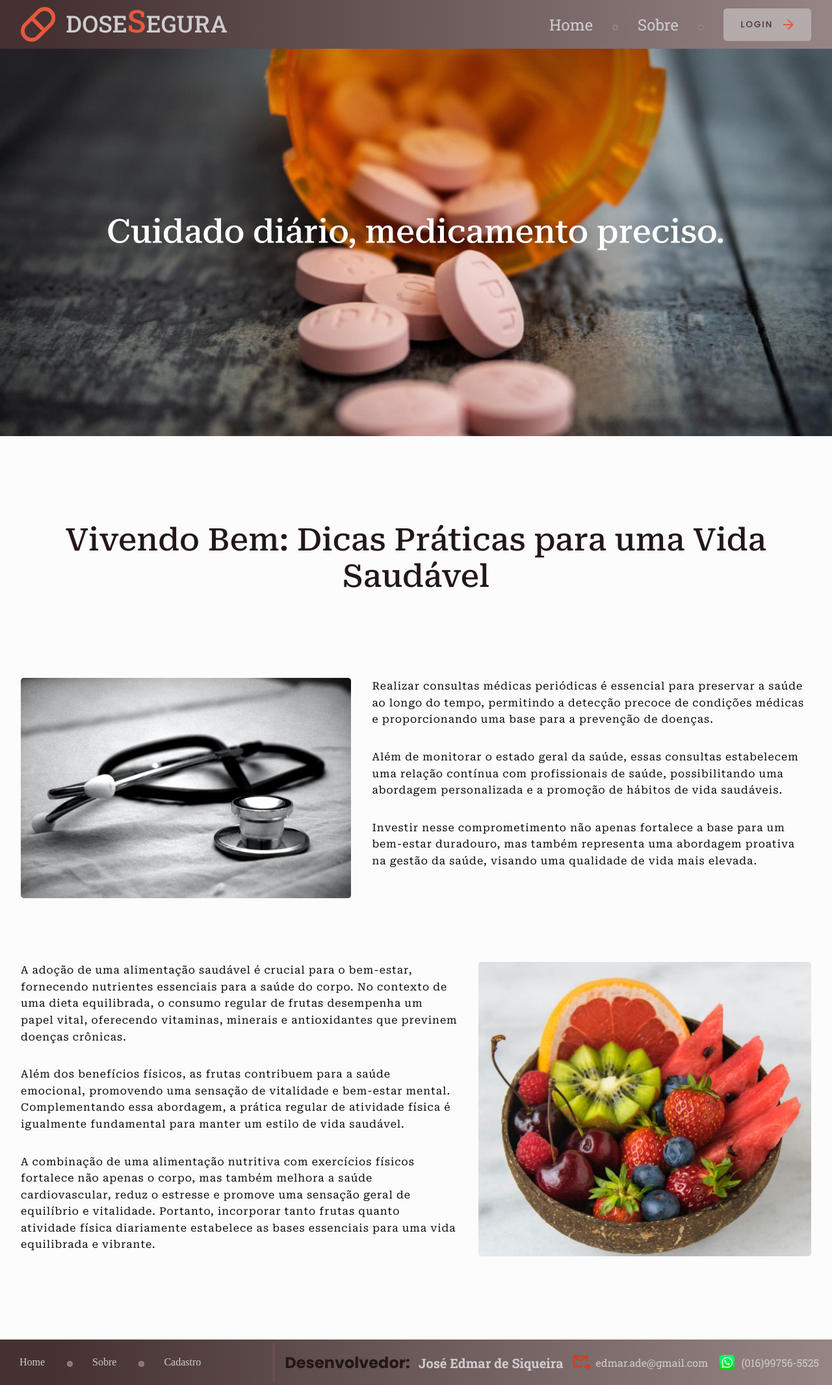
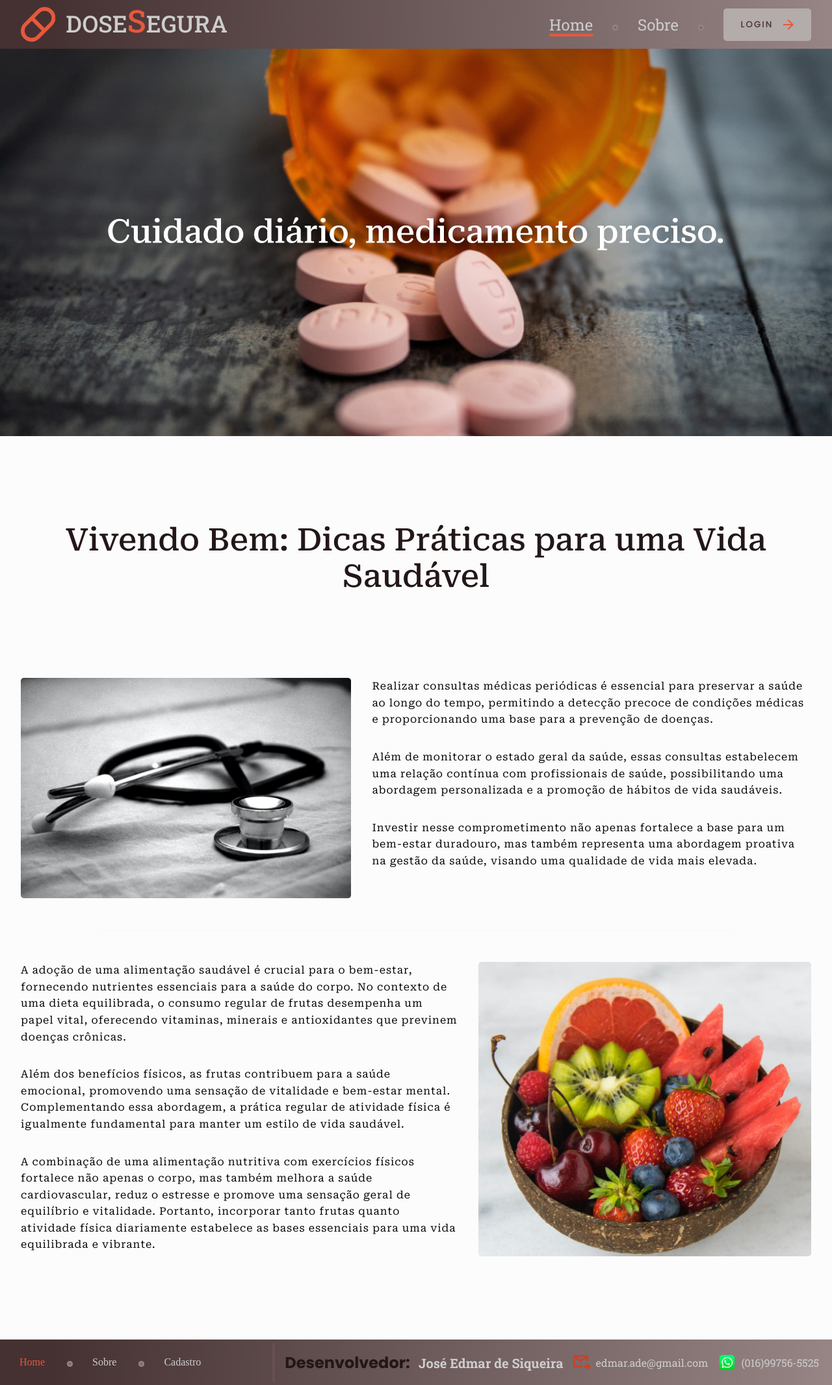
Before and after one commit to jesiqueira/doseSegura, a React (Create React App) app: page / in a window 1280 px wide. Shown: the whole page at 65% size. Built offline with nearby package versions, Linux system fonts and the light colour scheme.

Commit message:
finalizado css para header e footer

```diff
--- a/src/Components/Footer.jsx
+++ b/src/Components/Footer.jsx
@@ -2,15 +2,46 @@ import React from 'react'
 import styles from './Footer.module.css'
 import { ReactComponent as Whatsapp } from '../Assets/Whats.svg'
 import { ReactComponent as Email } from '../Assets/email.svg'
-import { Link } from 'react-router-dom'
+import { Link, useLocation } from 'react-router-dom'
 
 function Footer() {
+  const [pageHome, setPageHome] = React.useState(false)
+  const [pageSobre, setPageSobre] = React.useState(false)
+  const [pageCadastro, setPageCadastro] = React.useState(false)
+
+  const { pathname } = useLocation()
+
+  React.useEffect(() => {
+    if (pathname === '/') {
+      setPageSobre(false)
+      setPageCadastro(false)
+      setPageHome(true)
+    } else if (pathname === '/sobre') {
+      setPageHome(false)
+      setPageCadastro(false)
+      setPageSobre(true)
+    } else if (pathname === '/cadastro') {
+      setPageHome(false)
+      setPageSobre(false)
+      setPageCadastro(true)
+    } else {
+      setPageHome(false)
+      setPageSobre(false)
+      setPageCadastro(false)
+    }
+  }, [pathname])
   return (
     <div className={styles.footer}>
       <nav className={styles.nav}>
-        <Link to="/">Home</Link>
-        <Link to="/sobre">Sobre</Link>
-        <Link to="/cadastro">Cadastro</Link>
+        <Link to="/" className={`${pageHome ? styles.detalhe : ''}`}>
+          Home
+        </Link>
+        <Link to="/sobre" className={`${pageSobre ? styles.detalhe : ''}`}>
+          Sobre
+        </Link>
+        <Link to="/cadastro" className={`${pageCadastro ? styles.detalhe : ''}`}>
+          Cadastro
+        </Link>
       </nav>
       <div className={styles.contato}>
         <h1 className={styles.desenvolvedor}>
--- a/src/Components/Footer.module.css
+++ b/src/Components/Footer.module.css
@@ -24,6 +24,9 @@
   color: #cdcdcd;
   padding: 10px;
 }
+.footer .nav a:hover {
+  color: #fafafa;
+}
 .footer .nav a + a::before {
   content: "";
   width: 5px;
@@ -36,6 +39,9 @@
 }
 .footer .nav a + a {
   margin-left: 1rem;
+}
+.footer .nav .detalhe {
+  color: #e6583c;
 }
 .footer .contato {
   grid-area: contato;
@@ -67,6 +73,9 @@
 }
 .footer .contato .link a svg {
   margin-right: 0.5rem;
+}
+.footer .contato .link a:hover {
+  color: #fafafa;
 }
 .footer .contato .link a + a {
   margin-left: 1rem;
--- a/src/Components/Header.jsx
+++ b/src/Components/Header.jsx
@@ -11,10 +11,22 @@ import useMedia from '../Hooks/useMedia'
 const Header = () => {
   const mobile = useMedia('(max-width: 61.25rem)')
   const [mobileMenu, setMobileMenu] = React.useState(false)
+  const [pageHome, setPageHome] = React.useState(false)
+  const [pageSobre, setPageSobre] = React.useState(false)
   const { pathname } = useLocation()
 
   React.useEffect(() => {
     setMobileMenu(false)
+    if (pathname === '/') {
+      setPageSobre(false)
+      setPageHome(true)
+    } else if (pathname === '/sobre') {
+      setPageHome(false)
+      setPageSobre(true)
+    } else {
+      setPageHome(false)
+      setPageSobre(false)
+    }
   }, [pathname])
 
   return (
@@ -33,8 +45,12 @@ const Header = () => {
         ></button>
       )}
       <nav className={`${mobile ? styles.navMobile : styles.nav} ${mobileMenu && styles.navMobileActive}`}>
-        <NavLink to="/">{mobile && <Home />}Home</NavLink>
-        <NavLink to="/sobre">{mobile && <Info />}Sobre</NavLink>
+        <NavLink to="/" className={`${pageHome ? styles.detalhe : ''}`}>
+          {mobile && <Home />}Home
+        </NavLink>
+        <NavLink to="/sobre" className={`${pageSobre ? styles.detalhe : ''}`}>
+          {mobile && <Info />}Sobre
+        </NavLink>
         <button>
           {mobile && <Login />}LOGIN {!mobile && <Seta />}
         </button>
--- a/src/Components/Header.module.css
+++ b/src/Components/Header.module.css
@@ -35,6 +35,9 @@
 .header .nav a {
   color: #cdcdcd;
 }
+.header .nav a:hover {
+  color: #e8e8e8;
+}
 .header .nav a::after {
   content: "";
   height: 5px;
@@ -69,8 +72,21 @@
   color: #453132;
   background: #b4abab;
 }
+.header .nav button:hover {
+  background: #e8e8e8;
+}
 .header .nav button svg {
   margin-left: 1rem;
+}
+.header .nav .detalhe::before {
+  content: "";
+  position: absolute;
+  height: 4px;
+  width: 68px;
+  margin-top: 30px;
+  display: block;
+  border-radius: 5px;
+  background: #e6583c;
 }
 .header .mobileButton {
   position: relative;
--- a/src/Components/Sass/Footer.module.scss
+++ b/src/Components/Sass/Footer.module.scss
@@ -39,6 +39,10 @@ $corFt_principal: #231718;
       padding: 10px;
     }
 
+    a:hover {
+      color: #fafafa;
+    }
+
     a + a::before {
       content: '';
       width: 5px;
@@ -51,6 +55,10 @@ $corFt_principal: #231718;
     }
     a + a {
       margin-left: 1rem;
+    }
+
+    .detalhe {
+      color: #e6583c;
     }
   }
 
@@ -87,7 +95,12 @@ $corFt_principal: #231718;
         svg {
           margin-right: 0.5rem;
         }
+
+        &:hover {
+          color: #fafafa;
+        }
       }
+
       a + a {
         margin-left: 1rem;
       }
--- a/src/Components/Sass/Header.module.scss
+++ b/src/Components/Sass/Header.module.scss
@@ -49,6 +49,10 @@ $ft_Poppins: 'Poppins', sans-serif;
       color: $corLogo;
     }
 
+    a:hover {
+      color: #e8e8e8;
+    }
+
     a::after {
       content: '';
       height: 5px;
@@ -86,9 +90,25 @@ $ft_Poppins: 'Poppins', sans-serif;
       color: #453132;
       background: #b4abab;
 
+      &:hover {
+        // color: #e8e8e8;
+        background: #e8e8e8;
+      }
+
       svg {
         margin-left: 1rem;
       }
+    }
+
+    .detalhe::before {
+      content: '';
+      position: absolute;
+      height: 4px;
+      width: 68px;
+      margin-top: 30px;
+      display: block;
+      border-radius: 5px;
+      background: #e6583c;
     }
   }
 
@@ -186,7 +206,7 @@ $ft_Poppins: 'Poppins', sans-serif;
 
 /*MEDIA SCREEN - MOBILE */
 
-// @media only screen and (max-width: 54.99rem) {
+// @media only screen and (max-width: 61.25rem) {
 @media only screen and (max-width: 61.25rem) {
   .header {
     .mobileButton {
```
Also changed, not shown: 2 other files (tests, documents, lock files or other folders).
